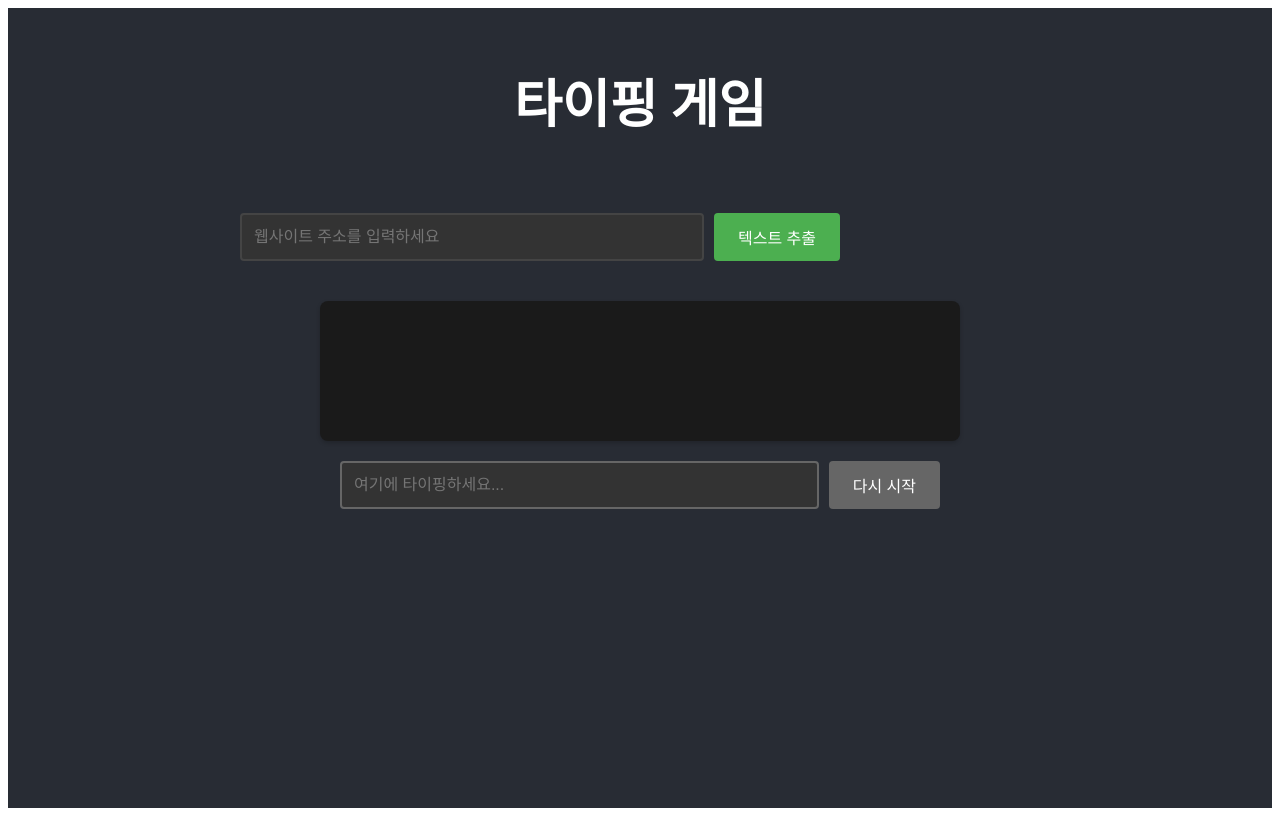
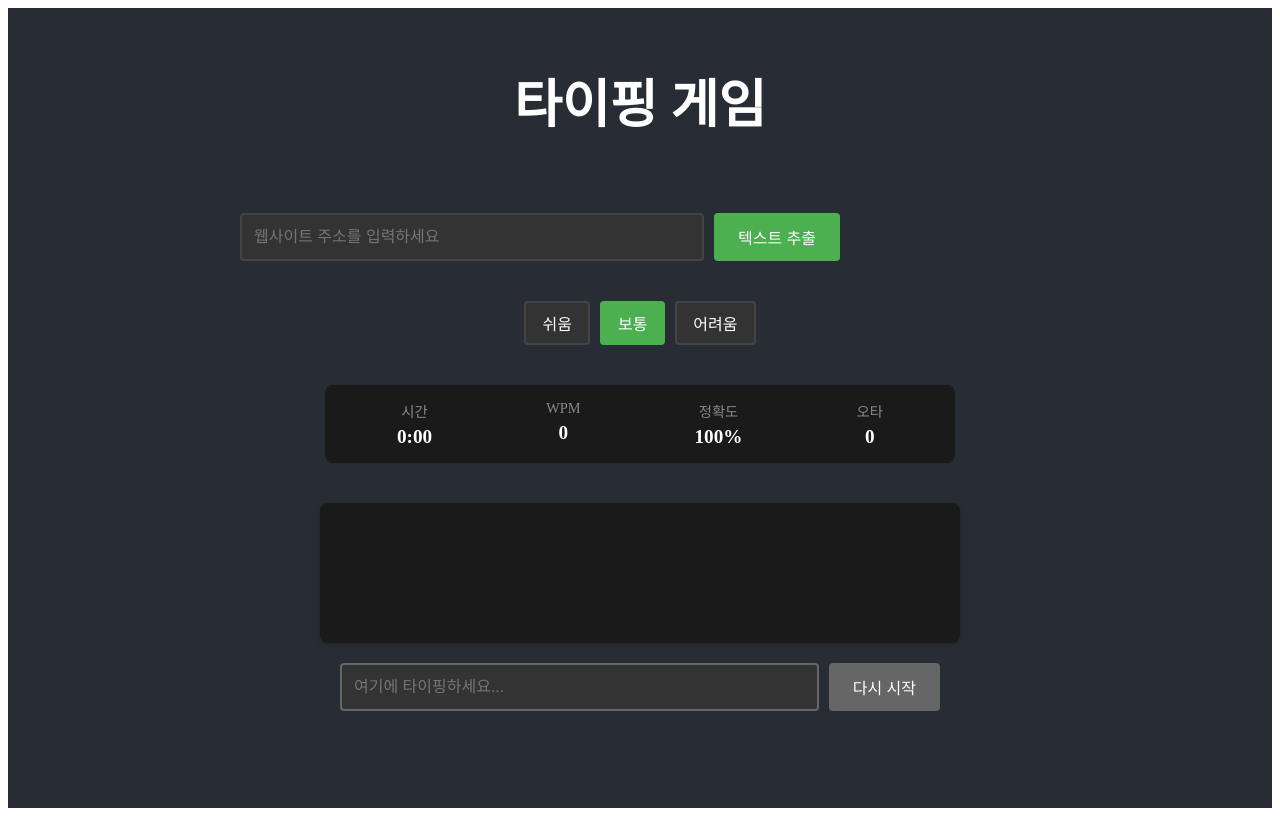
Before and after one commit to reill87/brunch-typing-game, a React (Create React App) app: page / in a window 1280 px wide. Built offline with nearby package versions, Linux system fonts and the light colour scheme.

Commit message:
05. - 좋아 추가 제안한 오타 개수 표시 		정확도 퍼센트 표시 		실시간 WPM 표시 		타이머 추가 		난이도 선택 기능 등 이 기능을 모두 구현해줘

```diff
--- /dev/null
+++ b/src/components/DifficultySelector.css
@@ -0,0 +1,25 @@
+.difficulty-selector {
+  display: flex;
+  gap: 10px;
+  margin-bottom: 20px;
+}
+
+.difficulty-button {
+  padding: 8px 16px;
+  font-size: 1rem;
+  background-color: #333;
+  color: white;
+  border: 2px solid #444;
+  border-radius: 4px;
+  cursor: pointer;
+  transition: all 0.2s ease;
+}
+
+.difficulty-button:hover {
+  background-color: #444;
+}
+
+.difficulty-button.active {
+  background-color: #4caf50;
+  border-color: #4caf50;
+}
--- /dev/null
+++ b/src/components/DifficultySelector.tsx
@@ -0,0 +1,35 @@
+import React from 'react';
+import { Difficulty } from '../types/game';
+import './DifficultySelector.css';
+
+interface DifficultySelectorProps {
+  currentDifficulty: Difficulty;
+  onSelect: (difficulty: Difficulty) => void;
+}
+
+const DifficultySelector: React.FC<DifficultySelectorProps> = ({
+  currentDifficulty,
+  onSelect,
+}) => {
+  const difficulties: { value: Difficulty; label: string }[] = [
+    { value: 'easy', label: '쉬움' },
+    { value: 'medium', label: '보통' },
+    { value: 'hard', label: '어려움' },
+  ];
+
+  return (
+    <div className="difficulty-selector">
+      {difficulties.map(({ value, label }) => (
+        <button
+          key={value}
+          className={`difficulty-button ${currentDifficulty === value ? 'active' : ''}`}
+          onClick={() => onSelect(value)}
+        >
+          {label}
+        </button>
+      ))}
+    </div>
+  );
+};
+
+export default DifficultySelector;
--- /dev/null
+++ b/src/components/GameStats.css
@@ -0,0 +1,28 @@
+.game-stats {
+  display: flex;
+  justify-content: space-around;
+  width: 100%;
+  max-width: 600px;
+  background-color: #1a1a1a;
+  padding: 15px;
+  border-radius: 8px;
+  margin-bottom: 20px;
+}
+
+.stat-item {
+  display: flex;
+  flex-direction: column;
+  align-items: center;
+  gap: 5px;
+}
+
+.stat-label {
+  font-size: 0.9rem;
+  color: #888;
+}
+
+.stat-value {
+  font-size: 1.2rem;
+  font-weight: bold;
+  color: #fff;
+}
--- /dev/null
+++ b/src/components/GameStats.tsx
@@ -0,0 +1,38 @@
+import React from 'react';
+import { GameState } from '../types/game';
+import './GameStats.css';
+
+interface GameStatsProps {
+  gameState: GameState;
+}
+
+const GameStats: React.FC<GameStatsProps> = ({ gameState }) => {
+  const formatTime = (seconds: number): string => {
+    const minutes = Math.floor(seconds / 60);
+    const remainingSeconds = seconds % 60;
+    return `${minutes}:${remainingSeconds.toString().padStart(2, '0')}`;
+  };
+
+  return (
+    <div className="game-stats">
+      <div className="stat-item">
+        <span className="stat-label">시간</span>
+        <span className="stat-value">{formatTime(gameState.timeElapsed)}</span>
+      </div>
+      <div className="stat-item">
+        <span className="stat-label">WPM</span>
+        <span className="stat-value">{gameState.currentWpm}</span>
+      </div>
+      <div className="stat-item">
+        <span className="stat-label">정확도</span>
+        <span className="stat-value">{gameState.accuracy}%</span>
+      </div>
+      <div className="stat-item">
+        <span className="stat-label">오타</span>
+        <span className="stat-value">{gameState.errors}</span>
+      </div>
+    </div>
+  );
+};
+
+export default GameStats;
--- a/src/components/TypingGame.tsx
+++ b/src/components/TypingGame.tsx
@@ -1,20 +1,28 @@
 import React, { useState, useEffect, useRef } from 'react';
-import { GameState, GameProps } from '../types/game';
+import { GameState, GameProps, Difficulty } from '../types/game';
+import GameStats from './GameStats';
+import DifficultySelector from './DifficultySelector';
 import './TypingGame.css';
 
 const DEFAULT_TEXT = "안녕하세요. 이것은 타이핑 게임의 샘플 텍스트입니다. 타이핑을 시작해보세요!";
 
-const TypingGame: React.FC<GameProps> = ({ onComplete, text = DEFAULT_TEXT }) => {
+const TypingGame: React.FC<GameProps> = ({ onComplete, text = DEFAULT_TEXT, difficulty = 'medium' }) => {
   const [gameState, setGameState] = useState<GameState>({
     currentText: text,
     userInput: '',
     isCorrect: false,
     startTime: null,
     endTime: null,
-    wpm: 0
+    wpm: 0,
+    errors: 0,
+    accuracy: 100,
+    currentWpm: 0,
+    timeElapsed: 0,
+    difficulty
   });
 
   const inputRef = useRef<HTMLInputElement>(null);
+  const timerRef = useRef<NodeJS.Timeout>();
 
   useEffect(() => {
     setGameState(prev => ({
@@ -24,13 +32,42 @@ const TypingGame: React.FC<GameProps> = ({ onComplete, text = DEFAULT_TEXT }) =>
       isCorrect: false,
       startTime: null,
       endTime: null,
-      wpm: 0
+      wpm: 0,
+      errors: 0,
+      accuracy: 100,
+      currentWpm: 0,
+      timeElapsed: 0,
+      difficulty
     }));
-  }, [text]);
+  }, [text, difficulty]);
 
   useEffect(() => {
     inputRef.current?.focus();
   }, []);
+
+  useEffect(() => {
+    if (gameState.startTime && !gameState.isCorrect) {
+      timerRef.current = setInterval(() => {
+        setGameState(prev => ({
+          ...prev,
+          timeElapsed: Math.floor((Date.now() - prev.startTime!) / 1000),
+          currentWpm: Math.round((prev.userInput.length / 5) / ((Date.now() - prev.startTime!) / 60000))
+        }));
+      }, 1000);
+    }
+
+    return () => {
+      if (timerRef.current) {
+        clearInterval(timerRef.current);
+      }
+    };
+  }, [gameState.startTime, gameState.isCorrect]);
+
+  const calculateAccuracy = (input: string, target: string): number => {
+    if (input.length === 0) return 100;
+    const errors = Array.from(input).filter((char, i) => char !== target[i]).length;
+    return Math.round(((input.length - errors) / input.length) * 100);
+  };
 
   const handleInput = (e: React.ChangeEvent<HTMLInputElement>) => {
     const input = e.target.value;
@@ -40,13 +77,17 @@ const TypingGame: React.FC<GameProps> = ({ onComplete, text = DEFAULT_TEXT }) =>
       const wpm = isCorrect && prev.startTime
         ? Math.round((input.length / 5) / ((endTime! - prev.startTime) / 60000))
         : 0;
+      const errors = Array.from(input).filter((char, i) => char !== prev.currentText[i]).length;
+      const accuracy = calculateAccuracy(input, prev.currentText);
 
       return {
         ...prev,
         userInput: input,
         isCorrect,
         endTime,
-        wpm
+        wpm,
+        errors,
+        accuracy
       };
     });
   };
@@ -58,9 +99,20 @@ const TypingGame: React.FC<GameProps> = ({ onComplete, text = DEFAULT_TEXT }) =>
       userInput: '',
       isCorrect: false,
       endTime: null,
-      wpm: 0
+      wpm: 0,
+      errors: 0,
+      accuracy: 100,
+      currentWpm: 0,
+      timeElapsed: 0
     }));
     inputRef.current?.focus();
+  };
+
+  const handleDifficultyChange = (newDifficulty: Difficulty) => {
+    setGameState(prev => ({
+      ...prev,
+      difficulty: newDifficulty
+    }));
   };
 
   useEffect(() => {
@@ -92,6 +144,11 @@ const TypingGame: React.FC<GameProps> = ({ onComplete, text = DEFAULT_TEXT }) =>
 
   return (
     <div className="typing-game">
+      <DifficultySelector
+        currentDifficulty={gameState.difficulty}
+        onSelect={handleDifficultyChange}
+      />
+      <GameStats gameState={gameState} />
       <div className="text-display">
         <div className="text-comparison">
           {renderTextComparison()}
```
Also changed, not shown: src/types/game.ts (+8 -0 lines).
